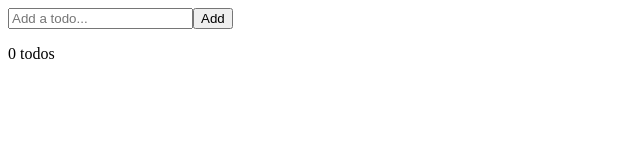
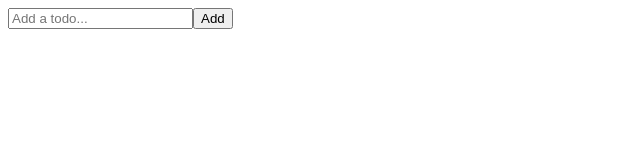
Before and after one commit to bruteforce774/todo-app, a React (Vite) app: page / in a window 1280 px wide. Shown: the top 160 px of the page, without its empty margins (0-640 px from the left). Built offline with nearby package versions, Linux system fonts and the light colour scheme.

Commit message:
import todo list

```diff
--- a/src/App.tsx
+++ b/src/App.tsx
@@ -1,4 +1,5 @@
 import { useState } from 'react'
+import TodoList from './components/TodoList.tsx'
 
 const App = () => {
   const [todos, setTodos] = useState([])
@@ -25,7 +26,7 @@ const App = () => {
         placeholder='Add a todo...'
       />
       <button onClick={handleAdd}>Add</button>
-      <p>{todos.length} todos</p>
+      <TodoList todos={todos} />
     </div>
   )
 }
```
